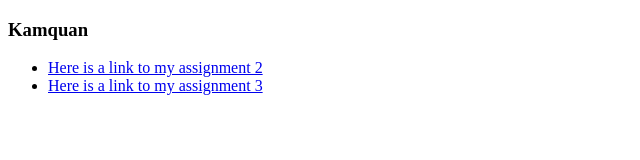
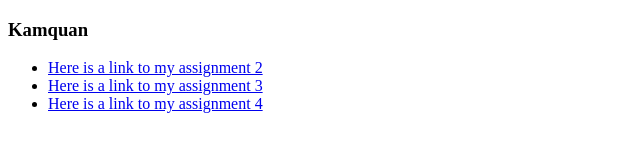
Before and after one commit to Kam020299/HTML-Elements.github.io, a plain HTML site: page index.html in a window 1280 px wide. Shown: the whole page, without its empty margins (0-640 px from the left). Drawn offline with Linux system fonts and the light colour scheme.

Commit message:
Update index.html

```diff
--- a/index.html
+++ b/index.html
@@ -5,6 +5,7 @@
     <ul>
       <li><a href="my favorite movie.html">Here is a link to my assignment 2</a></li>
       <li><a href="recipe.html">Here is a link to my assignment 3</a></li>
+      <li><a href="index.html">Here is a link to my assignment 4</a></li>
     </ul>
   </body>
 </html>
```
